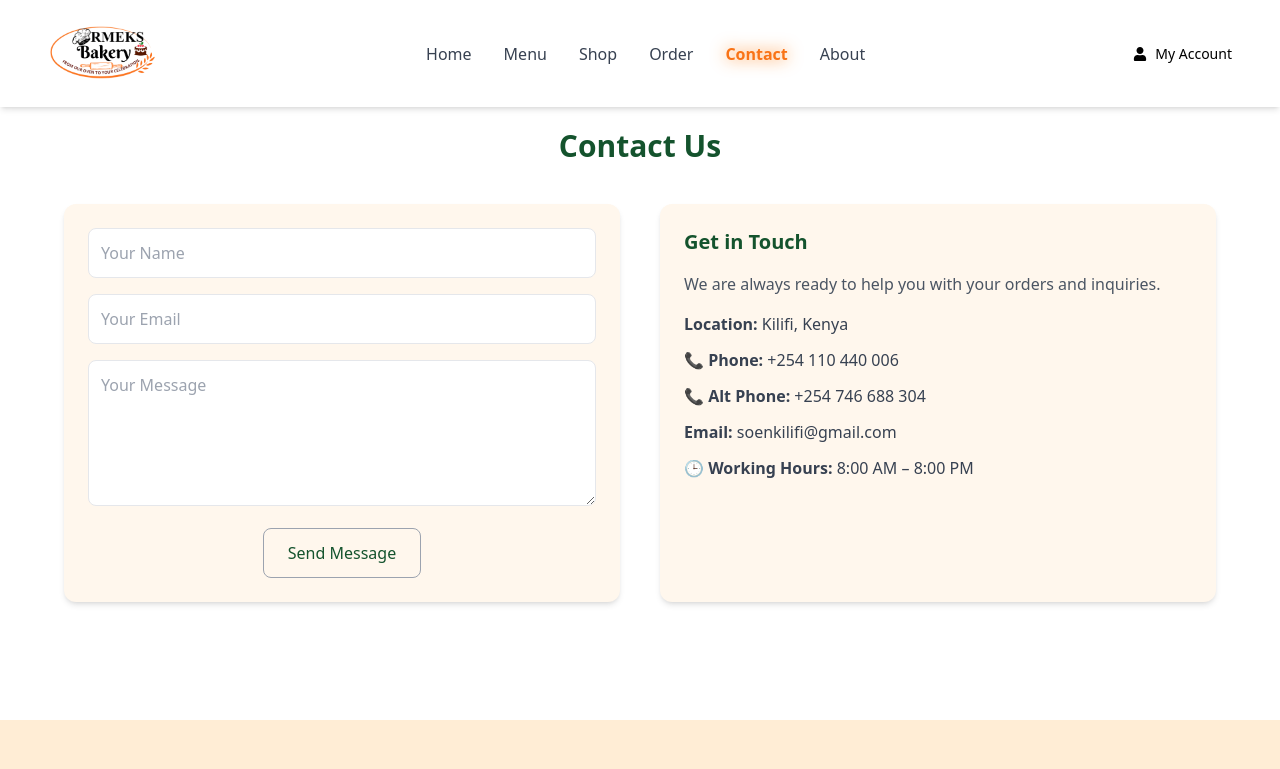
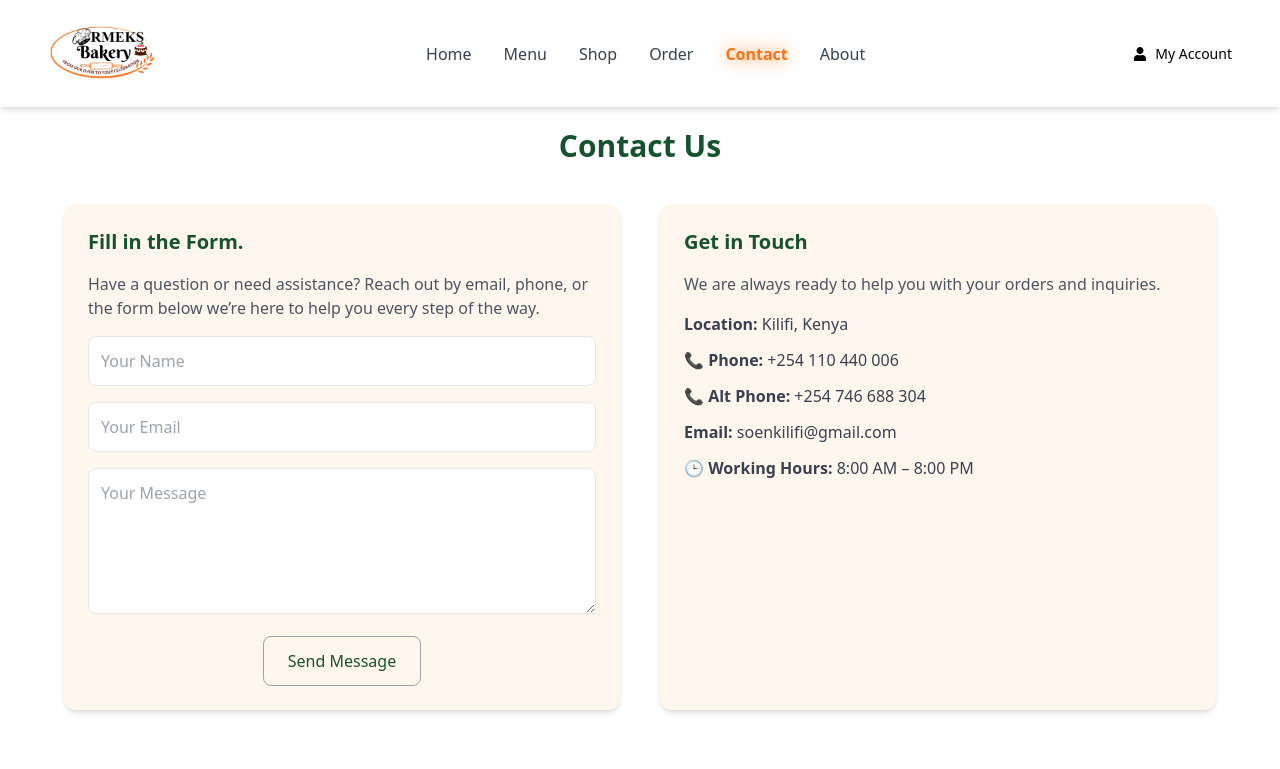
Before and after one commit to Methusela11/HomeMadeBakes, a React (Create React App) app in the folder frontend/: page /contact in a window 1280 px wide. Shown: the top 769 px of the page. Built offline with nearby package versions, Linux system fonts and the light colour scheme.

Commit message:
contactpage updated

```diff
--- a/frontend/src/pages/Contact.js
+++ b/frontend/src/pages/Contact.js
@@ -61,6 +61,13 @@ export default function Contact() {
           onSubmit={sendEmail}
           className="bg-orange-50 p-6 rounded-xl shadow-md"
         >
+          <h2 className="text-xl font-bold mb-4 text-green-900">
+            Fill in the Form.
+          </h2>
+          <p className="mb-4 text-gray-600">
+            Have a question or need assistance? Reach out by email, phone, or
+            the form below we’re here to help you every step of the way.
+          </p>
           <input
             type="text"
             name="name"
```
